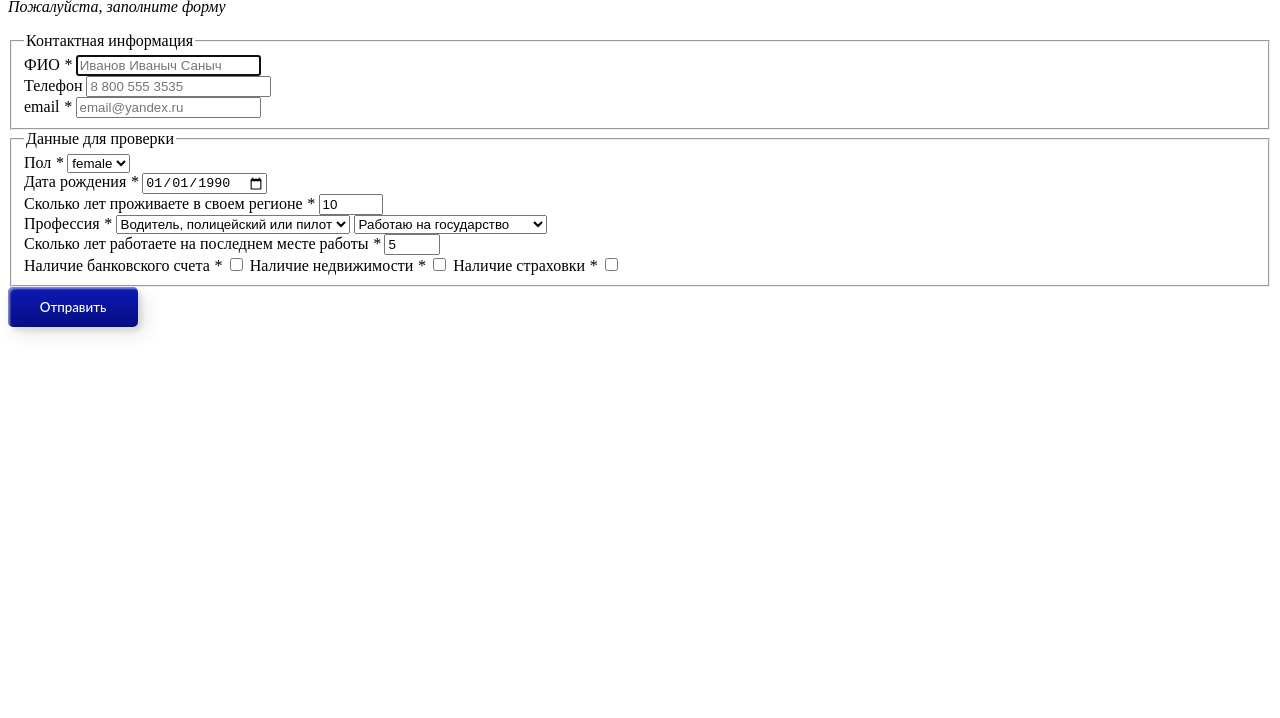
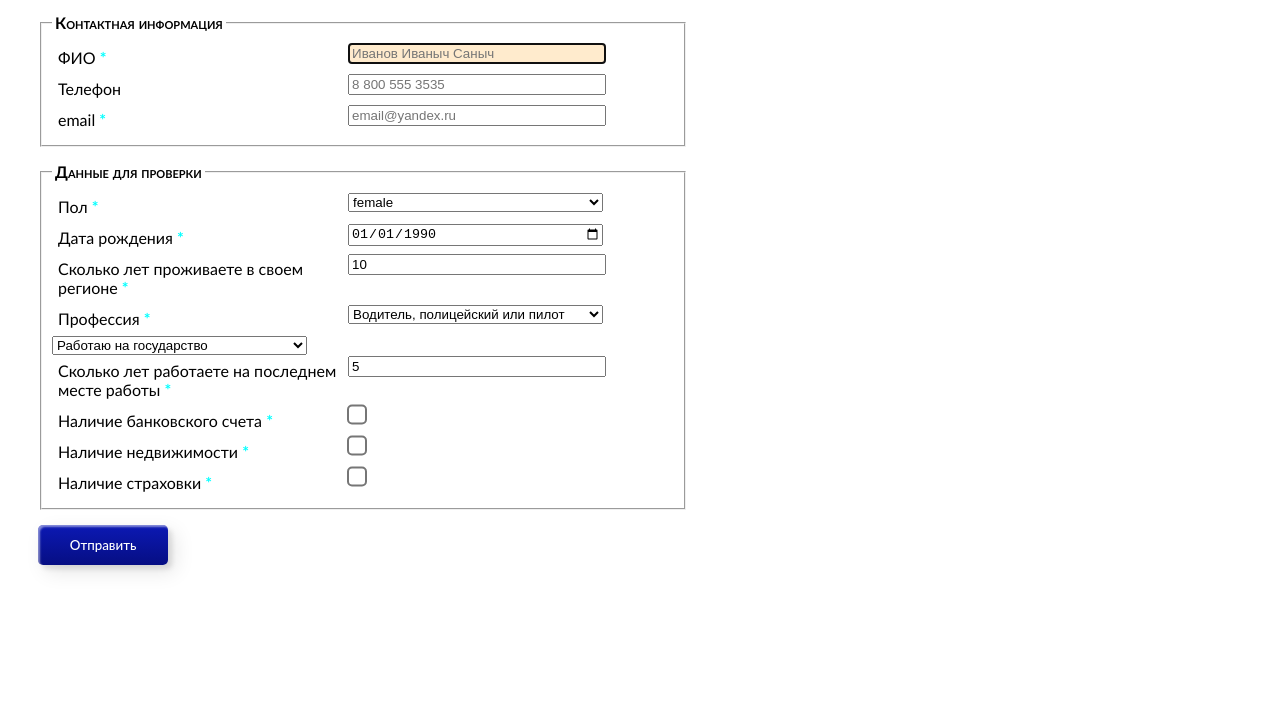
Before and after one commit to fatalliska/web, a plain HTML site: page index.html in a window 1280 px wide. Shown: the part 82-800 px from the top of the page. Drawn offline with Linux system fonts and the light colour scheme.

Commit message:
homework4

```diff
--- a/index.html
+++ b/index.html
@@ -14,44 +14,44 @@
 <fieldset>
 <legend>Контактная информация</legend>
 <label for="name">ФИО <em>*</em></label>
-<input type="text" placeholder="Иванов Иваныч Саныч" autofocus required><br>
+<input type="text" id="name" name="name" placeholder="Иванов Иваныч Саныч" autofocus required><br>
 <label for="name">Телефон</label>
-<input type="text" placeholder="8 800 555 3535"><br>
+<input type="text" id="phone" name="phone" placeholder="8 800 555 3535"><br>
 <label for="name">email <em>*</em></label>
-<input type="text" placeholder="email@yandex.ru"><br>
+<input type="text" id="email" name="email" placeholder="email@yandex.ru"><br>
 </fieldset>
 
 <fieldset>
     <legend>Данные для проверки</legend>
     <label for="gender">Пол <em>*</em></label>
-    <select id="gender">
+    <select id="gender" name="gender">
         <option value="female">female</option>
         <option value="male">male</option>
     </select><br>
     <label for="birthDate">Дата рождения <em>*</em></label>
-    <input type="date" id="birtDate" value="1990-01-01" required><br>
+    <input type="date" id="birthDate" name="birthDate" value="1990-01-01" required><br>
     <label for="periodLife">Сколько лет проживаете в своем регионе <em>*</em></label>
-    <input type="number" id="periodLife" min="0" max="100" value="10" required><br>
+    <input type="number" id="periodLife" name="periodLife" min="0" max="100" value="10" required><br>
     <label for="profession">Профессия <em>*</em></label>
-    <select id="profession">
+    <select id="profession" name="profession">
         <option value="high">Водитель, полицейский или пилот</option>
         <option value="low">Программист или преподаватель</option>
         <option value="other">Другое</option>
-    </select>
-    <select id="sphere">
+    </select><br>
+    <select id="sphere" name="sphere">
         <option value="public">Работаю на государство</option>
         <option value="other">Не работаю на государство</option>
     </select><br>
     <label for="periodWork">Сколько лет работаете на последнем месте работы <em>*</em></label>
-    <input type="number" id="periodWork" min="0" max="70" value="5" required><br>
+    <input type="number" id="periodWork" name="periodWork" min="0" max="70" value="5" required><br>
     <label for="account">Наличие банковского счета <em>*</em></label>
-    <input type="checkbox" id="account">
+    <input type="checkbox" id="account" name="account"><br>
     <label for="estate">Наличие недвижимости <em>*</em></label>
-    <input type="checkbox" id="estate">
+    <input type="checkbox" id="estate" name="estate"><br>
     <label for="insurance">Наличие страховки <em>*</em></label>
-    <input type="checkbox" id="insurance">
+    <input type="checkbox" id="insurance" name="insurance">
 </fieldset>
-<button class="custom-btn btn-1">Отправить</button>
+<input type="submit" class="custom-btn btn-1" value="Отправить">
     </form>
 </body>
 </html>
--- a/style.css
+++ b/style.css
@@ -25,3 +25,53 @@
      background: rgb(0,3,255);
   background: linear-gradient(0deg, rgba(0,3,255,1) 0%, rgba(2,126,251,1) 100%);
   }
+  textarea:required:invalid, input:required:invalid {
+     background-color: blanchedalmond;
+  }
+body {
+  font-family:'Gill Sans', sans-serif;
+  max-width: 650px;
+  padding: 0px 30px;
+}
+h1 {
+  margin-bottom: 0px;
+}
+p {
+  margin-top: 0px;
+}
+fieldset {
+  margin-bottom: 15px;
+  padding: 10px;
+}
+legend {
+  padding: 0px 3px;
+  font-weight: bold;
+  font-variant: small-caps;
+}
+label {
+  width: 280px;
+  display: inline-block;
+  vertical-align: top;
+  margin: 6px;
+}
+em {
+  font-weight: bold;
+  font-style: normal;
+  color:aqua;
+}
+input:focus {
+  background:rgb(245, 167, 167);
+}
+input,textarea {
+  width: 250px;
+}
+textarea {
+  height: 100px;
+}
+select {
+  width: 255px;
+}
+input[type=checkbox] {
+  width: 10px;
+  transform: scale(2.0);
+}
```
Also changed, not shown: node.js (added, +78 -0 lines).
